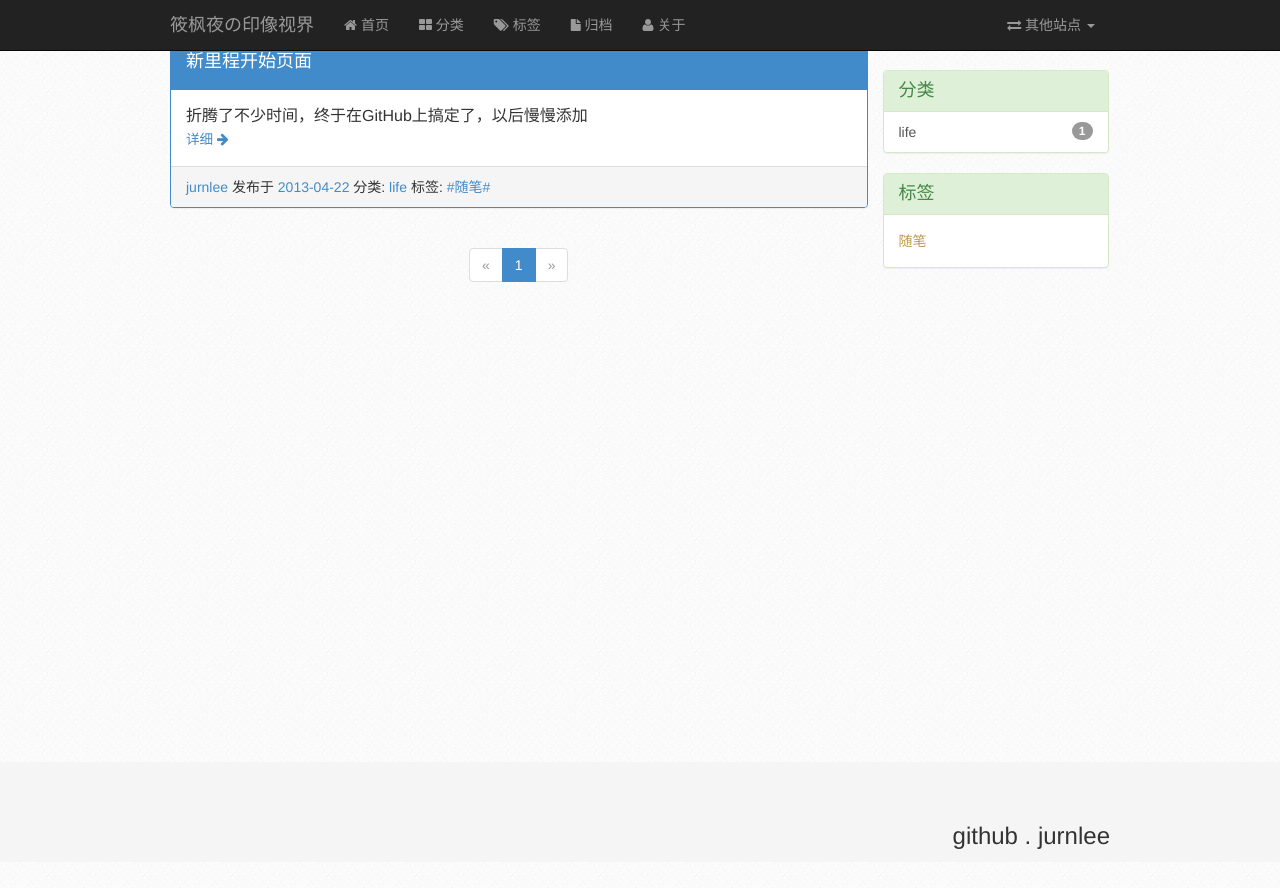
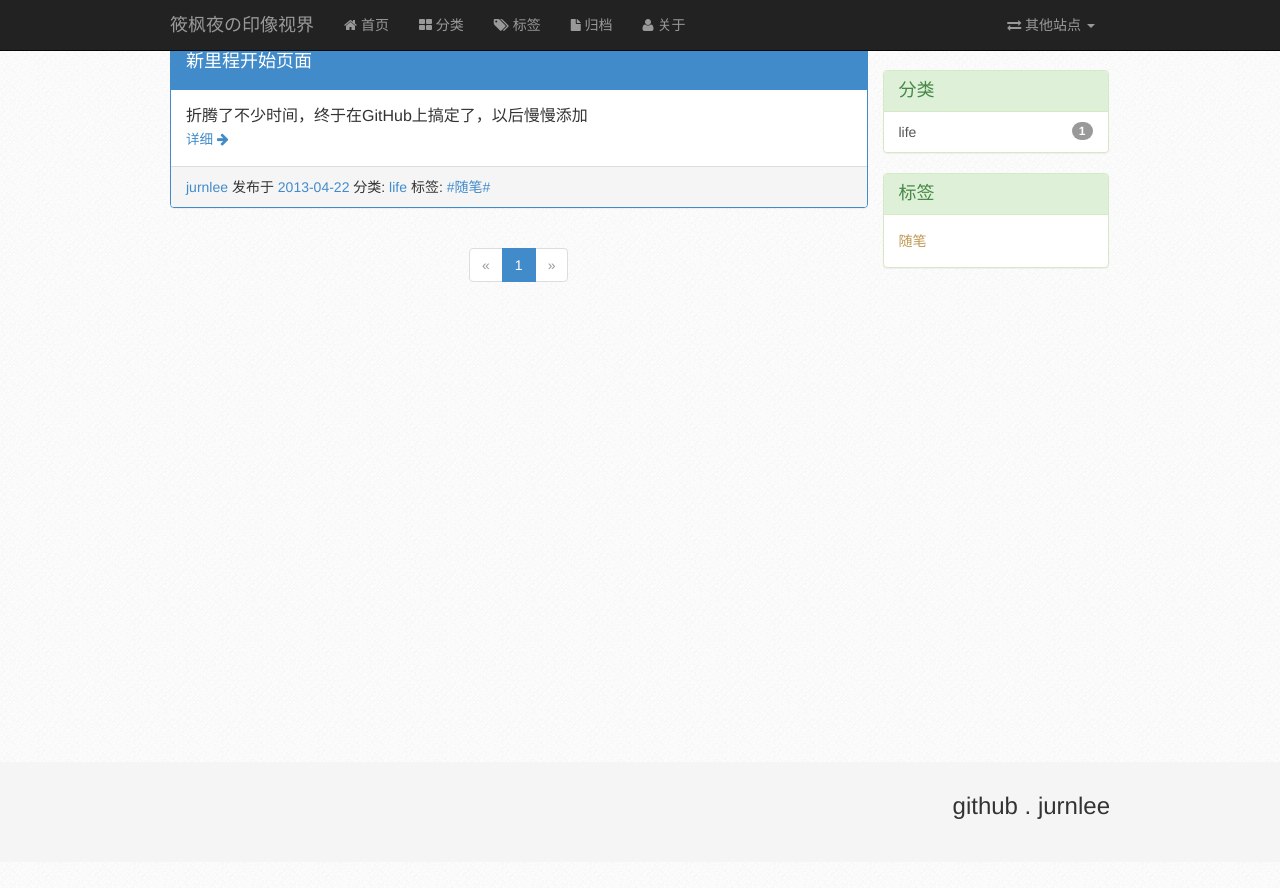
Before and after one commit to jurnlee/jurnlee.github.com, a Jekyll site: the page built from index.html, in a window 1280 px wide and 900 px high, scrolled down 38 px. Shown: the top 888 px of the window. Built offline with Jekyll 4.4.1, drawn with Linux system fonts in a browser that asks for light colours; the list of posts is cut into pages by our own code; after the commit the page ends 900 px from its top, so only the background shows below that.

Commit message:
Update base.css

```diff
--- a/public/css/base.css
+++ b/public/css/base.css
@@ -11,7 +11,7 @@ body{padding-top: 70px;}
 }
 .body_push{height:100px;}
 .body_footer {height:100px;background-color: #f5f5f5;}
-.body_footer .container{padding-top: 30px;padding-bottom: 30px;}
+/*.body_footer .container{padding-top: 30px;padding-bottom: 30px;}*/
 @media screen and (min-width: 992px) {
   .affix {top:70px;}
   .aside {width: 226px;}
```
